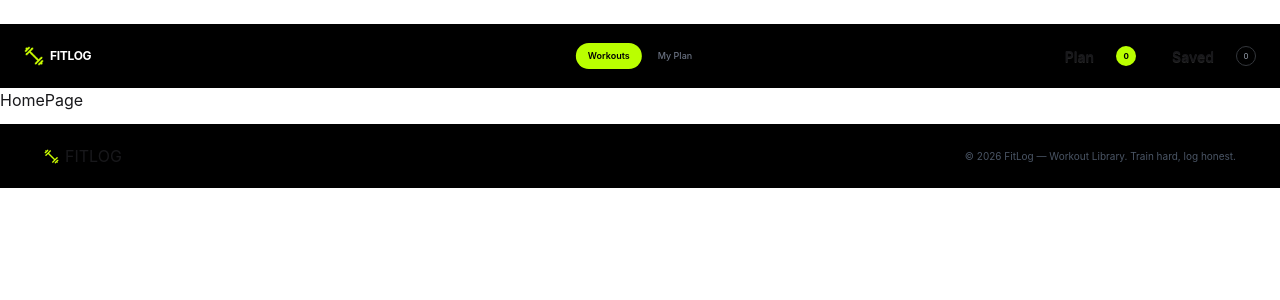
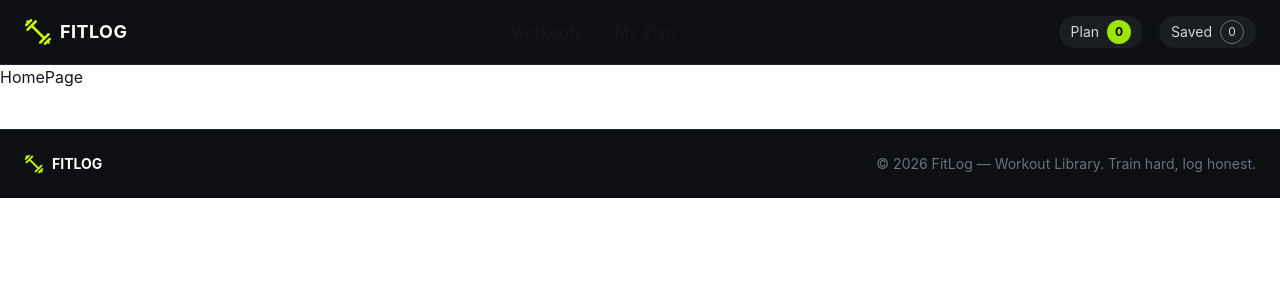
Before and after one commit to tajwar-hub/ph-assignment-6-fitlog, a Next.js app: page / in a window 1280 px wide. Shown: the top 300 px of the page. Built offline with nearby package versions, Linux system fonts and the light colour scheme.

Commit message:
Adding refined NavBar and Footer...

```diff
--- a/src/components/shared/Footer.tsx
+++ b/src/components/shared/Footer.tsx
@@ -1,23 +1,18 @@
+import Link from "next/link";
 import Image from "next/image";
 import logo from "@/assets/logo.png";
 
-const Footer = () => {
+export default function Footer() {
   return (
-    <footer className="w-full bg-black mt-3 p-5">
-      <div className="mx-auto flex max-w-350 items-center justify-between sm:px-6">
+    <footer className="flex items-center justify-between px-6 py-6 bg-[#0d0f12] border-t border-gray-800 mt-10">
+      <Link href="/" className="flex items-center gap-2">
+        <Image src={logo} alt="FitLog logo" width={20} height={20} />
+        <span className="text-white font-bold text-sm">FITLOG</span>
+      </Link>
 
-        <div className="flex items-center gap-1.5">
-          <Image src={logo} alt="FitLog" width={15} height={5}/>
-          <p>FITLOG</p>
-        </div>
-
-        <p className="text-right text-gray-600 sm:text-[10px]">
-          © 2026 FitLog — Workout Library. Train hard, log honest.
-        </p>
-
-      </div>
+      <p className="text-gray-500 text-sm">
+        © 2026 FitLog — Workout Library. Train hard, log honest.
+      </p>
     </footer>
   );
-};
-
-export default Footer;
+}
--- a/src/components/shared/NavBar.tsx
+++ b/src/components/shared/NavBar.tsx
@@ -1,49 +1,52 @@
+import Link from "next/link";
 import Image from "next/image";
-import Link from "next/link";
 import logo from "@/assets/logo.png";
 
-const NavBar = () => {
+export default function NavBar() {
+
+
   return (
-        <nav className="mt-4 bg-black px-4 py-3 sm:mt-6 sm:px-6">
-            <div className="mx-auto flex max-w-350 items-center justify-between">
-                <Link href="/" className="flex items-center gap-1.5">
-                    <Image src={logo} alt="FitLog" width={22} height={22} priority className="h-4.5 w-4.5 object-contain sm:h-5 sm:w-5" />
+    <nav className="flex items-center justify-between px-6 py-4 bg-[#0d0f12] border-b border-gray-800">
 
-                    <span className="text-[11px] font-bold tracking-tight text-white sm:text-xs">
+      <Link href="/" className="flex items-center gap-2">
+        <Image src={logo} alt="FitLog logo" width={28} height={28} />
+        <span className="text-white font-bold text-lg tracking-wide">
           FITLOG
         </span>
       </Link>
 
-                <div className="absolute left-1/2 hidden -translate-x-1/2 items-center gap-1 sm:flex">
-                    <Link href="/" className="rounded-full bg-[#baff00] px-3 py-1.5 text-[9px] font-semibold  text-black transition hover:bg-[#c8ff33]">
+      <div className="flex gap-8">
+        <Link href="/" className="">
           Workouts
         </Link>
-
-                    <Link href="/my-plan" className=" rounded-full px-3 py-1.5 text-[9px] font-medium  text-gray-500 transition  hover:text-white">
+        <Link href="/my-plan" className="">
           My Plan
         </Link>
       </div>
 
-                <div className="flex items-center gap-3 sm:gap-5">
-                    <div className="flex items-center gap-1.5">
-                        <button className="btn btn-outline border-none">Plan</button>
+      <div className="flex items-center gap-4">
+        <Link
+          href="/my-plan"
+          className="flex items-center gap-2 bg-[#1a1d21] px-3 py-1 rounded-full text-sm text-gray-300"
+        >
+          Plan
 
-                        <span className="flex h-5 w-5 items-center justify-center rounded-full bg-[#baff00] text-[8px] font-bold  text-black ">
-                            0
+          <span className="bg-lime-400 text-black font-bold rounded-full w-6 h-6 flex items-center justify-center text-xs">
+            {0}
           </span>
-                    </div>
+        </Link>
 
-                    <div className="hidden items-center gap-1.5 sm:flex">
-                        <button className="btn btn-outline border-none">Saved</button>
+        <Link
+          href="/my-plan"
+          className="flex items-center gap-2 bg-[#1a1d21] px-3 py-1 rounded-full text-sm text-gray-300"
+        >
+          Saved
 
-                        <span className="flex h-5 w-5 items-center justify-center rounded-full border border-[#34373c] text-[8px] text-gray-400">
-                            0
+          <span className="border border-gray-500 rounded-full w-6 h-6 flex items-center justify-center text-xs">
+            {0}
           </span>
-                    </div>
-                </div>
+        </Link>
       </div>
     </nav>
   );
-};
-
-export default NavBar;
+}
```
Also changed, not shown: src/components/home/Banner.tsx (renamed from src/components/homepage/Banner.tsx), 1 other file (tests, documents, lock files or other folders). Lines whose indentation alone changed are shown as unchanged.
